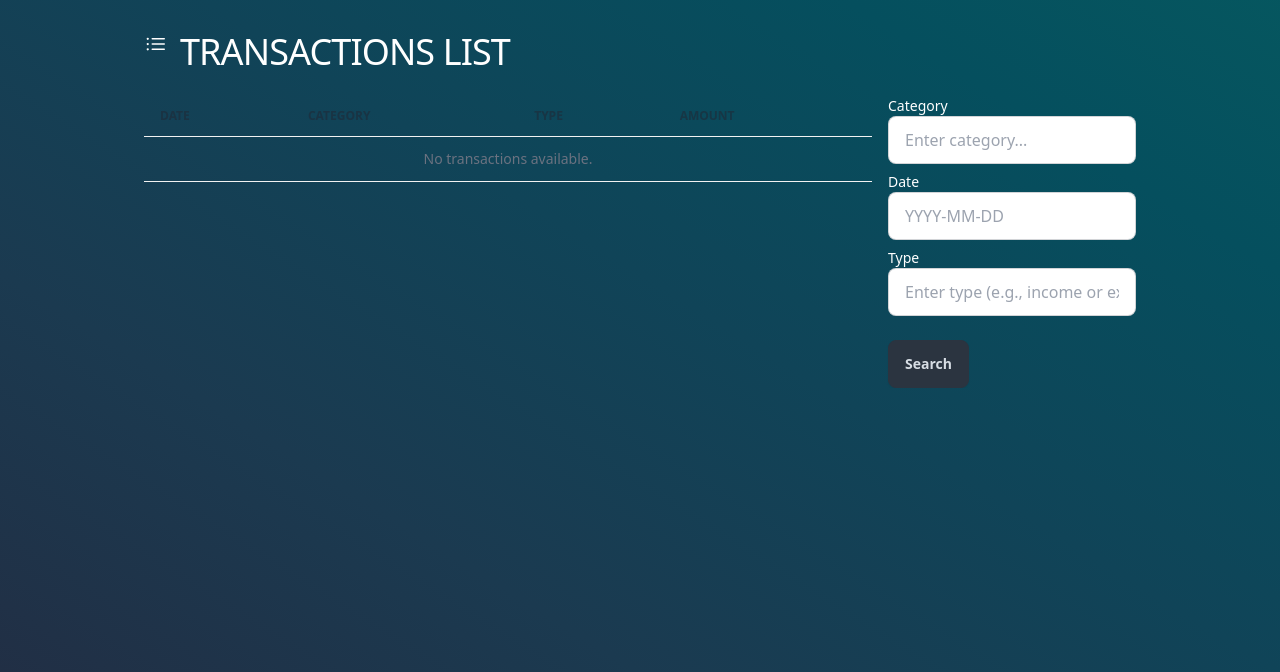
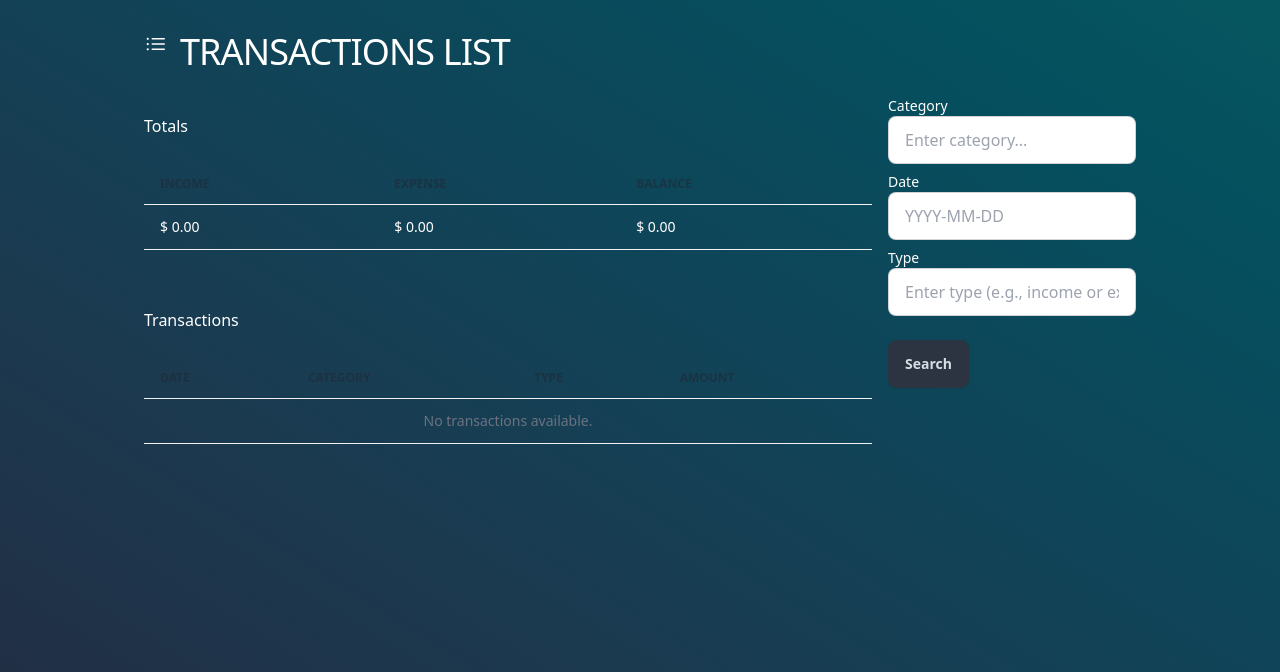
Before and after one commit to manolisfcb/FinanceTracker, a Flask app: page /transactions in a window 1280 px wide. Shown: the part 128-800 px from the top of the page. Run offline with Flask 3, Linux system fonts and the light colour scheme; data that the repository does not hold is empty; parts of the project's set-up code (start-up, migrations or seed data) failed here and were passed over; some libraries are stand-ins or nearby versions.

Commit message:
Add currency formatting filter and implement transaction totals calculation

```diff
--- a/app.py
+++ b/app.py
@@ -56,6 +56,12 @@ login_manager.login_view = 'main.login'
 def load_user(user_id):
     return UserModel.query.get(user_id)
 
+@app.template_filter('currency')
+def format_currency_filter(value):
+    if value is None:
+        return "0.00"
+    return f"{value:,.2f}"
+
 
 def create_app():
     app = flask.Flask(__name__)
--- a/src/routes/transactions.py
+++ b/src/routes/transactions.py
@@ -5,15 +5,19 @@ from src.forms.UserRegistratioForm import NamerForm
 from src.forms.LoginForm import LoginForm
 from flask import Blueprint, render_template, request
 from app import db
-from src.models.Transaction import TransactionModel, Category
-from sqlalchemy import or_
-from src.utils.filter import filter
+from src.models.Transaction import TransactionModel, Category, TransactionType
+from sqlalchemy import or_, and_, case, func
+from src.utils.filter import filter, get_totals
 from sqlalchemy.orm import joinedload
 from app import htmx
+from sqlalchemy import text
+
 
 # @main_bp.route('/transactions', methods=['GET', 'POST'])
 # @login_required
 # def transactions():
+
+
 
 @main_bp.route('/transactions', methods=['GET'])
 def transactions():
@@ -22,9 +26,9 @@ def transactions():
     date = request.args.get('date', '').strip()
     transaction_type = request.args.get('type', '').strip()
 
-    print(request.args)
-    print(category)
+
     query = TransactionModel.query.join(Category)
+
 
   # Aplicar filtros dinámicamente
     filters = []
@@ -38,17 +42,14 @@ def transactions():
     # Aplicar todos los filtros
     query = query.filter(*filters)
 
-    # Obtener los resultados
-    transactions = query.options(joinedload(TransactionModel.category)).all()
 
-    # # Renderizar los resultados
-    # return render_template("partials/transaction_table.html", transactions=transactions)
+    totals = get_totals(query)
 
     transactions = [transaction.serialize() for transaction in query]
     context = {
-        'transactions': transactions
+        'transactions': transactions,
+        "totals": totals,
     }
-    print(context)
 
     if htmx:
         return render_template('partials/transaction_table.html', **context, htmx=htmx), 200
--- a/src/templates/partials/transaction_table.html
+++ b/src/templates/partials/transaction_table.html
@@ -1,4 +1,32 @@
-<table class="table" id="transaction-container">
+
+<div id="transaction-container">
+<h1 class="mt-4 mb-6 prose prose-2x1 text-white">
+    Totals
+</h1>
+
+<table class="table">
+    <thead class="text-xs text-white uppercase">
+        <tr>
+            <th class="px-6 py-3">Income</th>
+            <th class="px-6 py-3">Expense</th>
+            <th class="px-6 py-3">Balance</th>
+        </tr>
+    </thead>
+    <tbody>
+        <tr class="text-sm">
+            <td class="px-6 py-4">$ {{ totals.total_income|currency }}</td>
+            <td class="px-6 py-4">$ {{ totals.total_expenses|currency }}</td>
+            <td class="px-6 py-4">$ {{ totals.total_amount|currency }}</td>
+        </tr>
+</table>
+
+<br>
+
+<h1 class="mt-8 mb-6 prose prose-2x1 text-white">
+    Transactions
+</h1>
+
+<table class="table">
     <thead class="text-xs text-white uppercase">
         <tr>
             <th class="px-6 py-3">Date</th>
@@ -24,3 +52,4 @@
         {% endif %}
     </tbody>
 </table>
+</div>
--- a/src/templates/transactions.html
+++ b/src/templates/transactions.html
@@ -22,7 +22,7 @@
 
         <div class = "flex flex-col-reverse md:grid md:grid-cols-4 md:gap4">
              <!-- 3 de cuatro columnas para la tabla   -->
-             <div class = "col-span-3 me-4">
+             <div class = "col-span-3 me-4 " >
                 {% include 'partials/transaction_table.html' %}
             </div>
 
--- a/src/utils/filter.py
+++ b/src/utils/filter.py
@@ -1,4 +1,5 @@
-from sqlalchemy import and_
+from sqlalchemy import and_, case, func
+from src.models.Transaction import TransactionModel, TransactionType
 
 
 def filter(model, filter, relation=None):
@@ -31,3 +32,35 @@ def filter(model, filter, relation=None):
             query = query.join(rel_model).filter(rel_model.name == value)
 
     return query
+
+def get_totals(query):
+    # Calcular totales en una sola consulta
+
+    totals = query.with_entities(
+        func.sum(TransactionModel.amount).label('total_amount'),
+        func.sum(
+            case(
+                (TransactionModel.type == TransactionType.INCOME, TransactionModel.amount),
+                else_=0
+            )
+        ).label('total_income'),
+        func.sum(
+            case(
+                (TransactionModel.type == TransactionType.EXPENSE, TransactionModel.amount),
+                else_=0
+            )
+        ).label('total_expenses')
+    ).first()
+
+        # Extraer resultados de los agregados
+    total_income = round(totals.total_income, 2) if totals.total_income else 0.0
+    total_expenses = round(totals.total_expenses, 2) if totals.total_expenses else 0.0
+
+    total_amount = total_income - total_expenses
+
+    totals = {
+        'total_amount': round(total_amount),
+        'total_income': total_income,
+        'total_expenses': total_expenses
+    }
+    return totals
```
